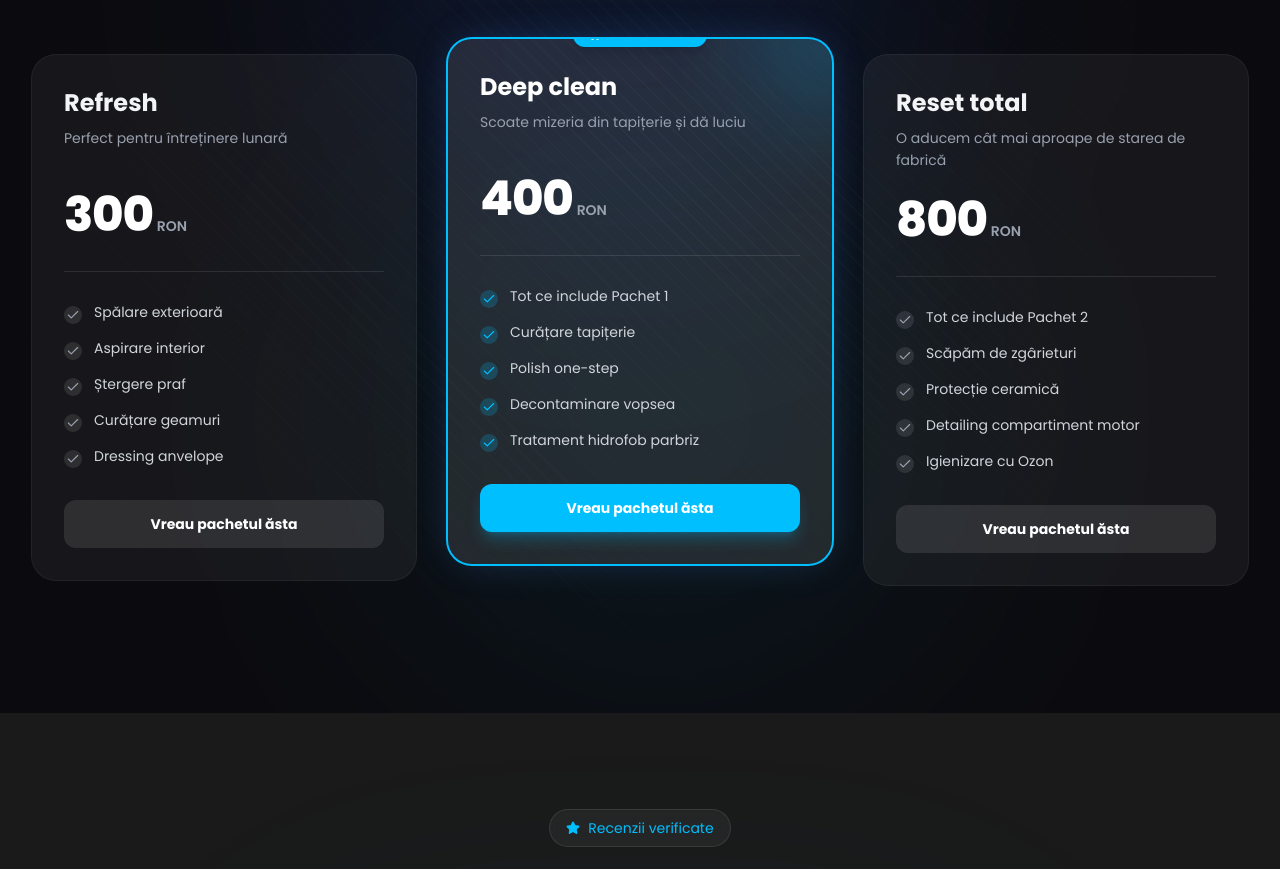
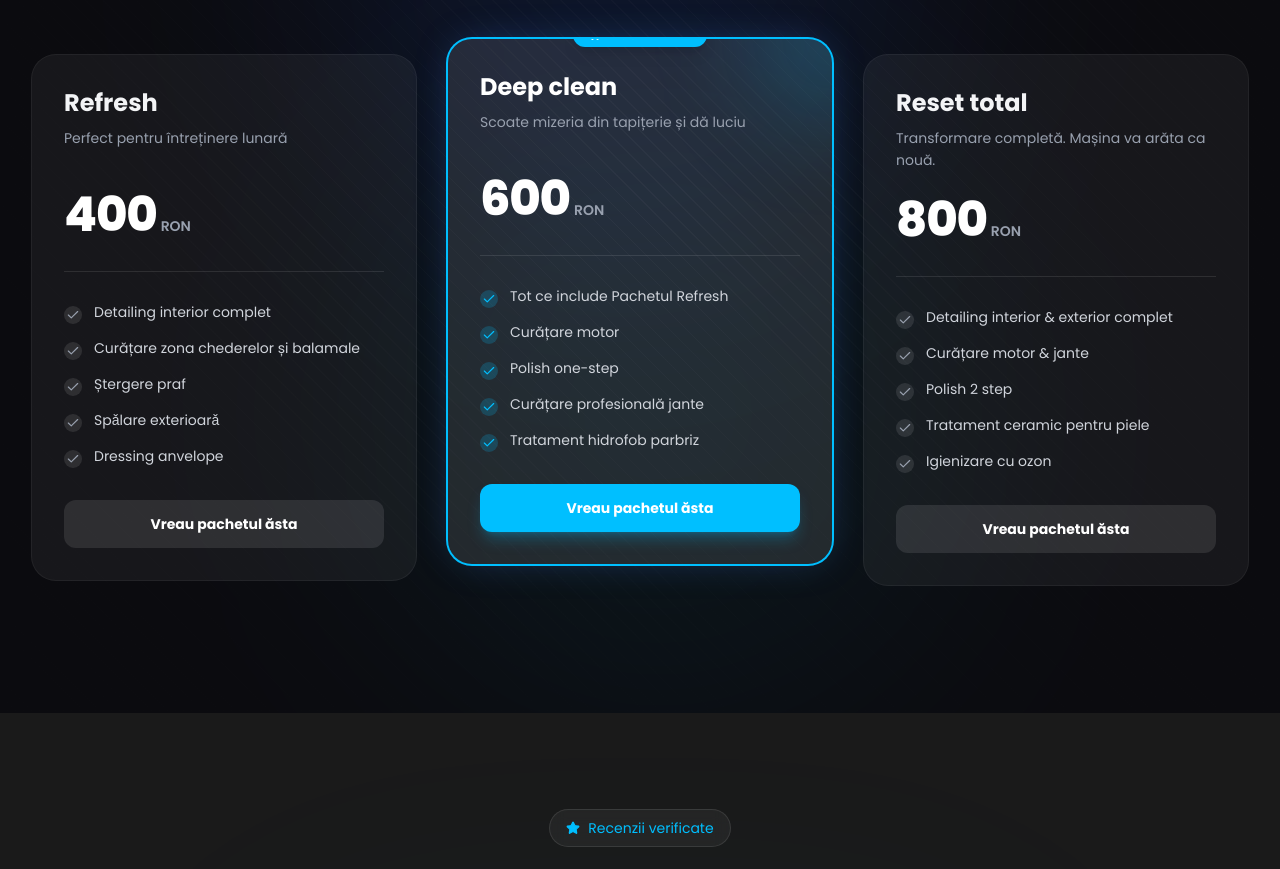
Before and after one commit to Bogdiyandrew/detailingauto, a Next.js app: page / in a window 1280 px wide. Shown: the part 2720-3589 px from the top of the page. Built offline with nearby package versions, Linux system fonts and the light colour scheme.

Commit message:
refacerepachet

```diff
--- a/components/Services.tsx
+++ b/components/Services.tsx
@@ -10,12 +10,12 @@ const servicesData = [
   {
     title: 'Refresh',
     subtitle: 'Perfect pentru întreținere lunară',
-    price: '300',
+    price: '400',
     features: [
-      'Spălare exterioară',
-      'Aspirare interior',
+      'Detailing interior complet',
+      'Curățare zona chederelor și balamale',
       'Ștergere praf',
-      'Curățare geamuri',
+      'Spǎlare exterioarǎ',
       'Dressing anvelope'
     ],
     isFeatured: false,
@@ -23,26 +23,26 @@ const servicesData = [
   {
     title: 'Deep clean',
     subtitle: 'Scoate mizeria din tapițerie și dă luciu',
-    price: '400',
+    price: '600',
     features: [
-      'Tot ce include Pachet 1',
-      'Curățare tapițerie',
+      'Tot ce include Pachetul Refresh',
+      'Curățare motor',
       'Polish one-step',
-      'Decontaminare vopsea',
+      'Curățare profesională jante',
       'Tratament hidrofob parbriz',
     ],
     isFeatured: true,
   },
   {
     title: 'Reset total',
-    subtitle: 'O aducem cât mai aproape de starea de fabrică',
+    subtitle: 'Transformare completă. Mașina va arăta ca nouă.',
     price: '800',
     features: [
-      'Tot ce include Pachet 2',
-      'Scăpăm de zgârieturi',
-      'Protecție ceramică',
-      'Detailing compartiment motor',
-      'Igienizare cu Ozon',
+      'Detailing interior & exterior complet',
+      'Curățare motor & jante',
+      'Polish 2 step',
+      'Tratament ceramic pentru piele',
+      'Igienizare cu ozon',
     ],
     isFeatured: false,
   },
```
Also changed, not shown: 2 other files (tests, documents, lock files or other folders).
